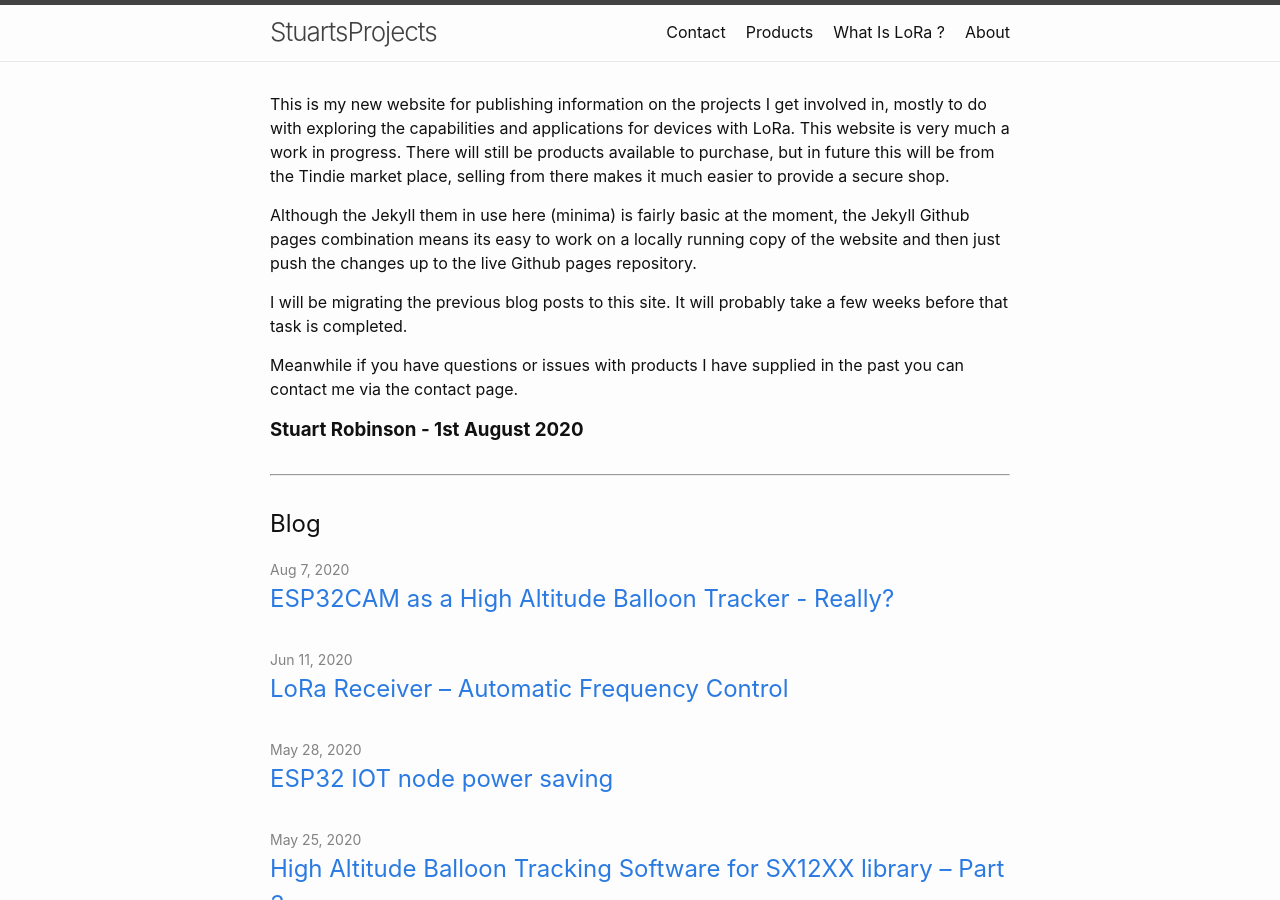
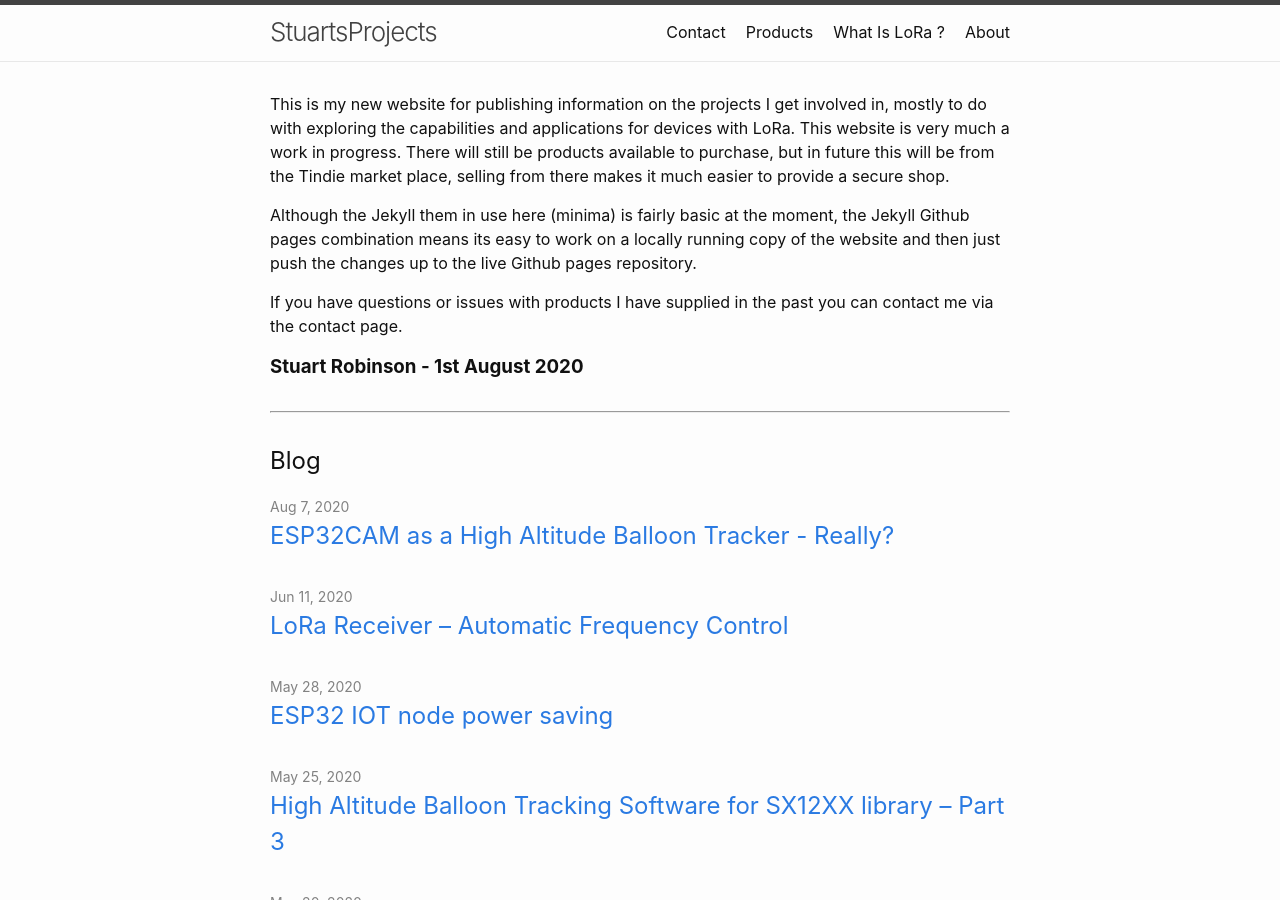
Before and after one commit to StuartsProjects/StuartsProjects.github.io, a Jekyll site: the page built from index.md, in a window 1280 px wide and 900 px high. Built offline with Jekyll 4.4.1, drawn with Linux system fonts in a browser that asks for light colours.

Commit message:
Update index page

```diff
--- a/index.md
+++ b/index.md
@@ -12,9 +12,7 @@ This is my new website for publishing information on the projects I get involved
 
 Although the Jekyll them in use here (minima) is fairly basic at the moment, the Jekyll Github pages combination means its easy to work on a locally running copy of the website and then just push the changes up to the live Github pages repository.
 
-I will be migrating the previous blog posts to this site. It will probably take a few weeks before that task is completed.
-
-Meanwhile if you have questions or issues with products I have supplied in the past you can contact me via the contact page.
+If you have questions or issues with products I have supplied in the past you can contact me via the contact page.
 
 
 ### **Stuart Robinson - 1st August 2020**
```
